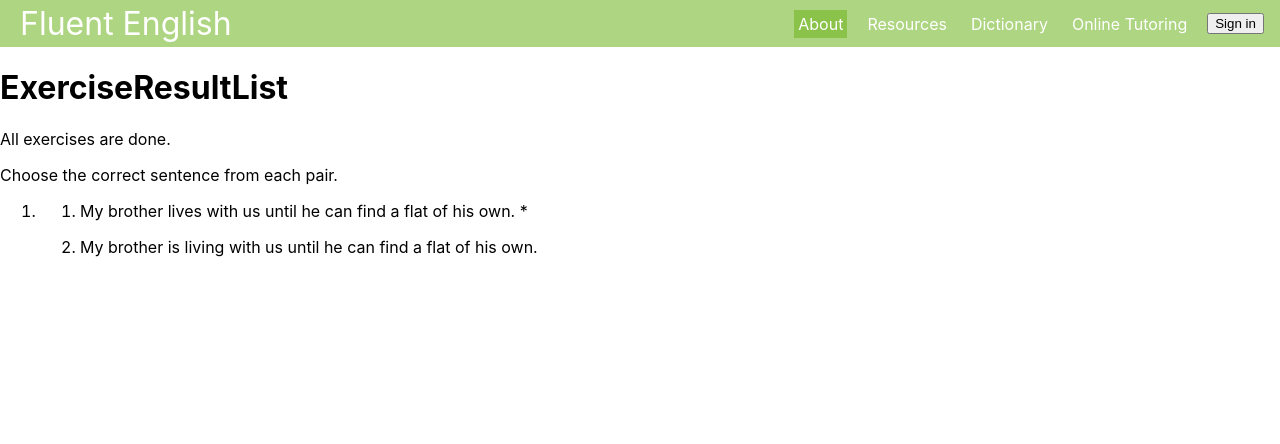
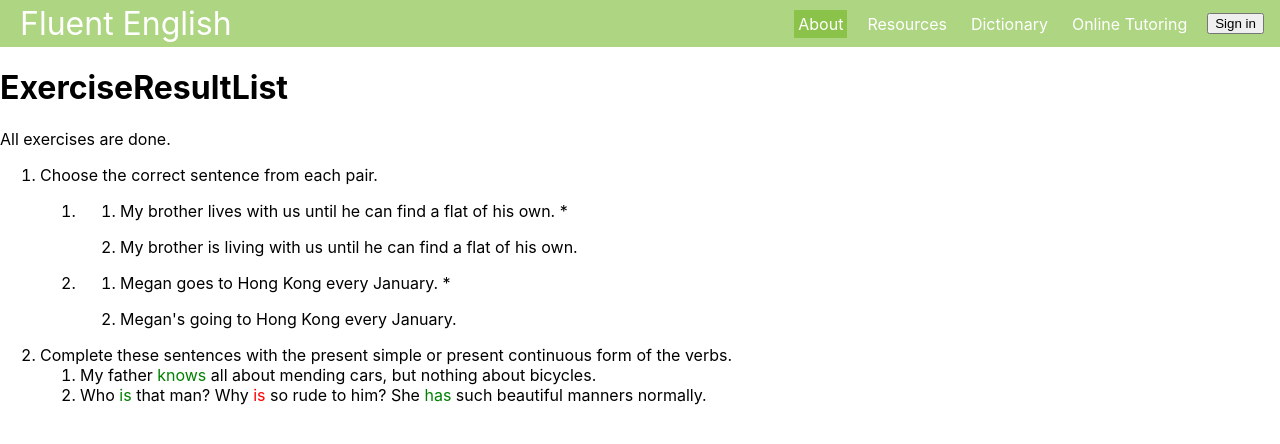
Before and after one commit to asharokhin/english-learning-app, a React (Create React App) app in the folder frontend/: page /resources/grammar/present-tense/exercises in a window 1280 px wide. Shown: the top 444 px of the page. Built offline with nearby package versions, Linux system fonts and the light colour scheme.

Commit message:
Add type-in exercise result displaying logic

```diff
--- a/frontend/src/pages/ExerciseResultList/ExerciseResultList.jsx
+++ b/frontend/src/pages/ExerciseResultList/ExerciseResultList.jsx
@@ -8,9 +8,11 @@ const ExerciseResultList = ({ exerciseTypes }) => {
     <>
       <h1>ExerciseResultList</h1>
       <p>All exercises are done.</p>
-      {exerciseTypes.map((t, i) => (
-        <ExerciseResults key={t} exerciseType={t} id={i} />
-      ))}
+      <ol>
+        {exerciseTypes.map((t, i) => (
+          <ExerciseResults key={t} exerciseType={t} id={i} />
+        ))}
+      </ol>
     </>
   );
 };
--- a/frontend/src/pages/ExerciseResultList/ExerciseResults.jsx
+++ b/frontend/src/pages/ExerciseResultList/ExerciseResults.jsx
@@ -1,11 +1,14 @@
 import React from "react";
 import PropTypes from "prop-types";
 import MultipleChoiceExerciseResult from "./MultipleChoiceExerciseResult";
+import TypeInExerciseResult from "./TypeInExerciseResult";
 
 const ExerciseResults = ({ exerciseType, id }) => {
   switch (exerciseType) {
     case "multiple_choice":
       return <MultipleChoiceExerciseResult exerciseIndex={id} />;
+    case "type_in_sentence":
+      return <TypeInExerciseResult exerciseIndex={id} />;
     default:
       return null;
   }
--- a/frontend/src/pages/ExerciseResultList/MultipleChoiceExerciseResult.jsx
+++ b/frontend/src/pages/ExerciseResultList/MultipleChoiceExerciseResult.jsx
@@ -5,16 +5,16 @@ import MultChoiceQuestionRes from "./MultChoiceQuestionRes";
 
 const MultipleChoiceExerciseResult = ({ task, questions, usersAnswers }) => {
   return (
-    <>
-      <div>{task}</div>
+    <li>
+      <span>{task}</span>
       <ol>
         {questions.map((q, i) => (
-          <li key={q}>
+          <li key={q.choices[i]}>
             <MultChoiceQuestionRes question={q} userAnswer={usersAnswers[i]} />
           </li>
         ))}
       </ol>
-    </>
+    </li>
   );
 };
 
@@ -27,7 +27,6 @@ const mapStateToProps = (state, { exerciseIndex }) => {
 };
 
 MultipleChoiceExerciseResult.propTypes = {
-  // exerciseIndex: PropTypes.number.isRequired,
   task: PropTypes.string.isRequired,
   questions: PropTypes.arrayOf(
     PropTypes.shape({
--- /dev/null
+++ b/frontend/src/pages/ExerciseResultList/TypeInExerciseResult.jsx
@@ -0,0 +1,57 @@
+import React from "react";
+import { connect } from "react-redux";
+import PropTypes from "prop-types";
+import TypeInQuestionResult from "./TypeInQuestionResult";
+
+const TypeInExerciseResult = ({ task, questions, usersAnswers }) => {
+  return (
+    <li>
+      <span>{task}</span>
+      <ol>
+        {questions.map((q, i) => (
+          <li key={q.answers}>
+            <TypeInQuestionResult
+              question={q}
+              usersAnswers={usersAnswers}
+              questionIndex={i}
+            />
+          </li>
+        ))}
+      </ol>
+    </li>
+  );
+};
+
+const mapStateToProps = (state, { exerciseIndex }) => {
+  return {
+    task: state.exercises[exerciseIndex].task,
+    questions: state.exercises[exerciseIndex].questions,
+    usersAnswers: state.usersAnswers[exerciseIndex],
+  };
+};
+
+TypeInExerciseResult.propTypes = {
+  task: PropTypes.string.isRequired,
+  questions: PropTypes.arrayOf(
+    PropTypes.shape({
+      answers: PropTypes.arrayOf(PropTypes.string.isRequired),
+      sentences: PropTypes.arrayOf(
+        PropTypes.shape({
+          pre: PropTypes.string.isRequired,
+          post: PropTypes.string.isRequired,
+          hint: PropTypes.string.isRequired,
+        })
+      ).isRequired,
+    })
+  ).isRequired,
+  usersAnswers: PropTypes.arrayOf(
+    PropTypes.arrayOf(
+      PropTypes.shape({
+        answer: PropTypes.string.isRequired,
+        isCorrect: PropTypes.bool.isRequired,
+      })
+    ).isRequired
+  ).isRequired,
+};
+
+export default connect(mapStateToProps)(TypeInExerciseResult);
--- /dev/null
+++ b/frontend/src/pages/ExerciseResultList/TypeInQuestionResult.jsx
@@ -0,0 +1,42 @@
+import React from "react";
+import PropTypes from "prop-types";
+import TypeInSentenceResult from "./TypeInSentenceResult";
+
+const TypeInQuestionResult = ({ question, usersAnswers, questionIndex }) => {
+  const { sentences } = question;
+  const usersQuestionAnswers = usersAnswers[questionIndex];
+  return (
+    <div>
+      {sentences.map((s, i) => (
+        <TypeInSentenceResult
+          key={s.pre}
+          sentence={s}
+          usersAnswer={usersQuestionAnswers[i]}
+        />
+      ))}
+    </div>
+  );
+};
+
+TypeInQuestionResult.propTypes = {
+  question: PropTypes.shape({
+    answers: PropTypes.arrayOf(PropTypes.string.isRequired),
+    sentences: PropTypes.arrayOf(
+      PropTypes.shape({
+        pre: PropTypes.string.isRequired,
+        post: PropTypes.string.isRequired,
+        hint: PropTypes.string.isRequired,
+      })
+    ).isRequired,
+  }).isRequired,
+  usersAnswers: PropTypes.arrayOf(
+    PropTypes.arrayOf(
+      PropTypes.shape({
+        answer: PropTypes.string.isRequired,
+        isCorrect: PropTypes.bool.isRequired,
+      })
+    ).isRequired
+  ).isRequired,
+  questionIndex: PropTypes.number.isRequired,
+};
+export default TypeInQuestionResult;
--- /dev/null
+++ b/frontend/src/pages/ExerciseResultList/TypeInSentenceResult.jsx
@@ -0,0 +1,31 @@
+import React from "react";
+import PropTypes from "prop-types";
+import styles from "./TypeInSentenceResult.module.css";
+
+const TypeInExerciseResult = ({ sentence, usersAnswer }) => {
+  const { pre, post } = sentence;
+  const { answer, isCorrect } = usersAnswer;
+  return (
+    <>
+      <span>{`${pre} `}</span>
+      <span
+        className={isCorrect ? styles.isCorrect : styles.isIncorrect}
+      >{`${answer} `}</span>
+      <span>{` ${post} `}</span>
+    </>
+  );
+};
+
+TypeInExerciseResult.propTypes = {
+  sentence: PropTypes.shape({
+    pre: PropTypes.string.isRequired,
+    post: PropTypes.string.isRequired,
+    hint: PropTypes.string.isRequired,
+  }).isRequired,
+  usersAnswer: PropTypes.shape({
+    answer: PropTypes.string.isRequired,
+    isCorrect: PropTypes.bool.isRequired,
+  }).isRequired,
+};
+
+export default TypeInExerciseResult;
--- /dev/null
+++ b/frontend/src/pages/ExerciseResultList/TypeInSentenceResult.module.css
@@ -0,0 +1,11 @@
+* {
+    box-sizing: border-box;
+    align-items: center;
+}
+.isCorrect {
+    color: green;
+}
+
+.isIncorrect {
+    color: red;
+}
--- a/frontend/src/pages/Exercises/TypeInQuestion/TypeInParagraph.jsx
+++ b/frontend/src/pages/Exercises/TypeInQuestion/TypeInParagraph.jsx
@@ -1,10 +1,7 @@
 import React from "react";
 import PropTypes from "prop-types";
-// import { useDispatch } from "react-redux";
 
 const TypeInParagraph = ({ pre, post, hint, name }) => {
-  // const dispatch = useDispatch();
-
   return (
     <>
       <span>{`${pre} `}</span>
@@ -20,7 +17,6 @@ TypeInParagraph.propTypes = {
   post: PropTypes.string.isRequired,
   hint: PropTypes.string.isRequired,
   name: PropTypes.string.isRequired,
-  // idx: PropTypes.number.isRequired,
 };
 
 export default TypeInParagraph;
--- a/frontend/src/reducers/exercisesReducer.jsx
+++ b/frontend/src/reducers/exercisesReducer.jsx
@@ -13,13 +13,13 @@ const exercises = [
         ],
         answer: 1,
       },
-      //     // {
-      //     //   choices: [
-      //     //     "Megan goes to Hong Kong every January.",
-      //     //     "Megan's going to Hong Kong every January.",
-      //     //   ],
-      //     //   answer: 0,
-      //     // },
+      {
+        choices: [
+          "Megan goes to Hong Kong every January.",
+          "Megan's going to Hong Kong every January.",
+        ],
+        answer: 0,
+      },
       //     // {
       //     //   choices: [
       //     //     "I don't have enough money for a long holiday this year.",
--- a/frontend/src/reducers/usersAnswersReducer.jsx
+++ b/frontend/src/reducers/usersAnswersReducer.jsx
@@ -1,7 +1,10 @@
 import { createSlice } from "@reduxjs/toolkit";
 
 const usersAnswers = [
-  [{ answer: 0, isCorrect: false }],
+  [
+    { answer: 0, isCorrect: false },
+    { answer: 0, isCorrect: true },
+  ],
   [
     [
       {
```
